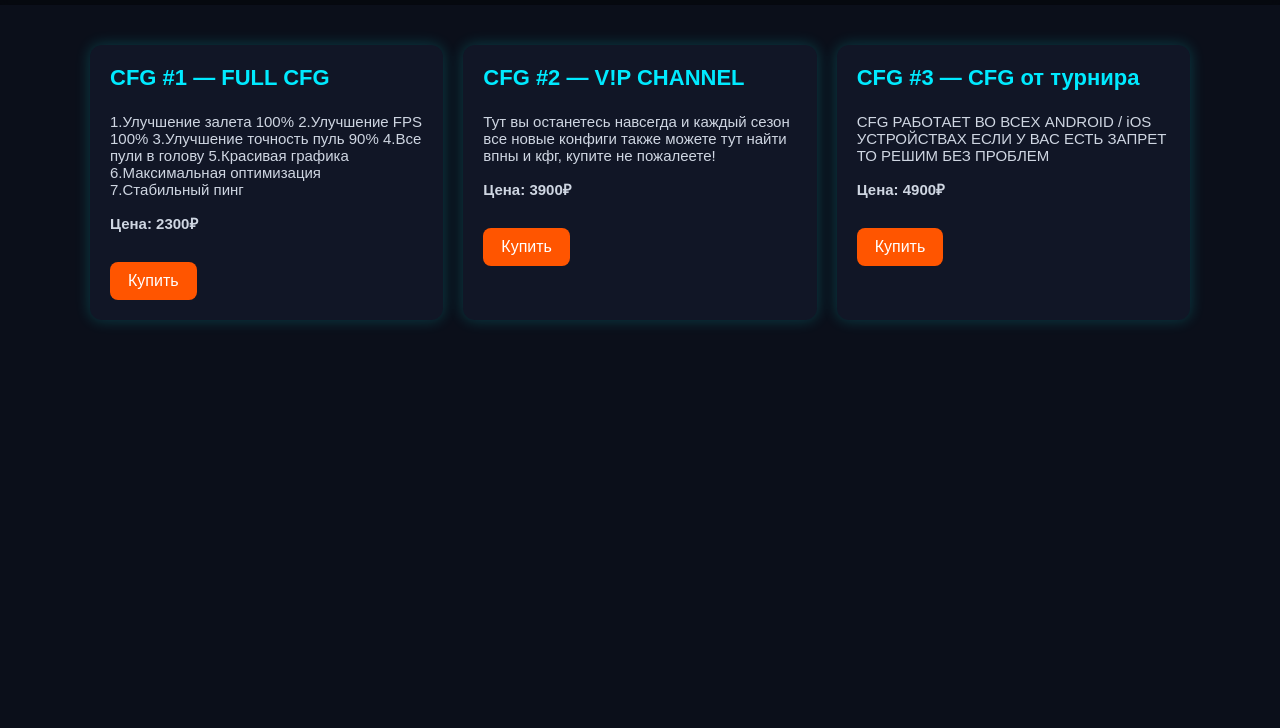
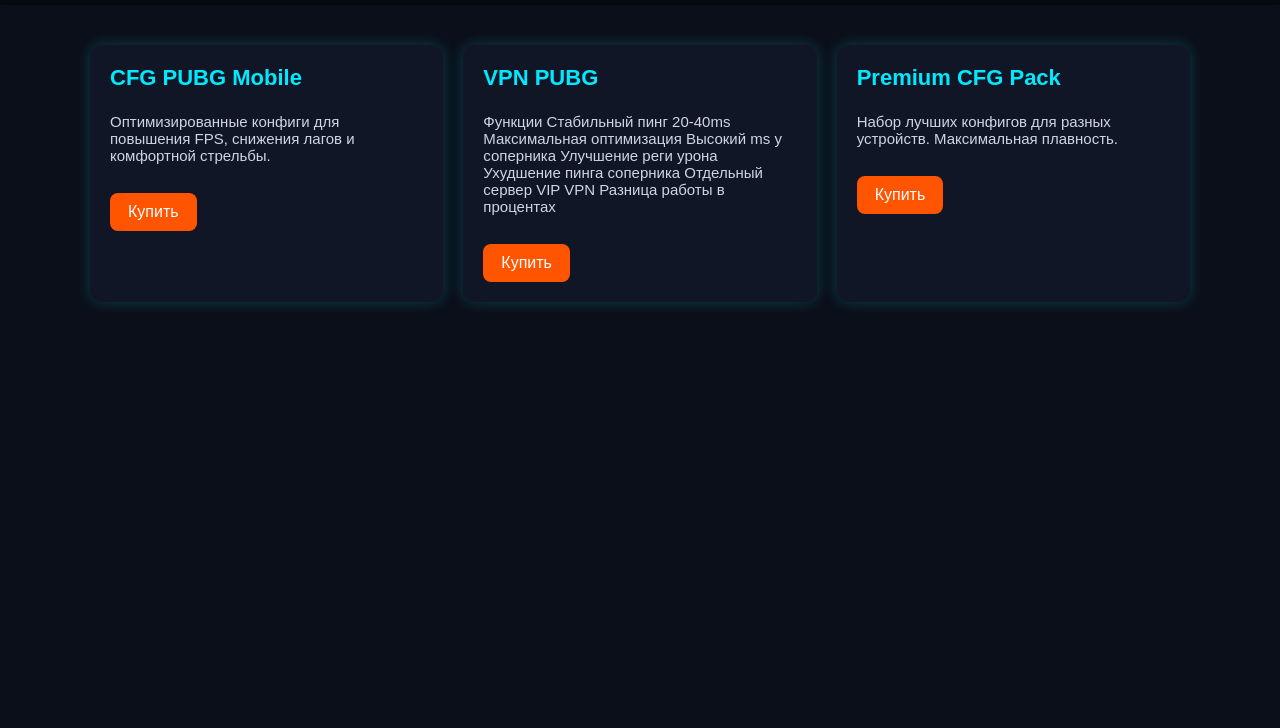
Before and after one commit to hayotbek003/as, a plain HTML site: page products.html in a window 1280 px wide. Shown: the part 72-800 px from the top of the page. Drawn offline with Linux system fonts and the light colour scheme.

Commit message:
Update products.html

```diff
--- a/products.html
+++ b/products.html
@@ -3,7 +3,7 @@
 <head>
     <meta charset="UTF-8" />
     <meta name="viewport" content="width=device-width, initial-scale=1.0" />
-    <title>Felix — CFG Пакеты</title>
+    <title>Felix — Товары</title>
     <style>
         body {
             margin: 0;
@@ -30,7 +30,7 @@
             max-width: 1100px;
             margin: 40px auto;
         }
-        .cfg-grid {
+        .product-grid {
             display: grid;
             grid-template-columns: repeat(auto-fit, minmax(270px, 1fr));
             gap: 20px;
@@ -55,12 +55,6 @@
             color: #cfd6e2;
             font-size: 15px;
         }
-        .price {
-            margin-top: 10px;
-            font-size: 18px;
-            color: #ff5500;
-            font-weight: bold;
-        }
         .btn {
             display: inline-block;
             margin-top: 14px;
@@ -78,50 +72,45 @@
 </head>
 <body>
     <header>
-    <h1>CFG Пакеты от Felix</h1>
+        <h1>Товары Felix</h1>
     </header>
 
     <div class="container">
-    <div class="cfg-grid">
+<div class="product-grid">
 
     <div class="card">
-            <h3>CFG #1 — FULL CFG</h3>
-            <p> 1.Улучшение залета 100%
-                2.Улучшение FPS 100%
-                3.Улучшение точность пуль 90%
-                4.Все пули в голову
-                5.Красивая графика
-                6.Максимальная оптимизация
-                7.Стабильный пинг</p>
-            <p class="price">Цена: 2300₽</p>
-            <a href="https://t.me/uktamgg?text=Привет,%20я%20хочу%20купить%20CFG%20—%20FULL%20CFG"
-               class="btn" target="_blank">Купить</a>
+        <h3>CFG PUBG Mobile</h3>
+        <p>Оптимизированные конфиги для повышения FPS, снижения лагов и комфортной стрельбы.</p>
+        <a href="cfg.html" class="btn">Купить</a>
     </div>
 
     <div class="card">
-            <h3>CFG #2 — V!P CHANNEL</h3>
-            <p> Тут вы останетесь навсегда
-                и каждый сезон все
-                новые конфиги также можете
-                тут найти впны и кфг,
-                купите не пожалеете! </p>
-            <p class="price">Цена: 3900₽</p>
-            <a href="https://t.me/uktamgg?text=Привет,%20я%20хочу%20купить%20CFG%20—%20V!P%20CHANNEL"
-               class="btn" target="_blank">Купить</a>
+        <h3>VPN PUBG</h3>
+        <p>
+Функции
+Стабильный пинг 20-40ms
+Максимальная оптимизация
+Высокий ms у соперника
+Улучшение реги урона
+Ухудшение пинга соперника
+Отдельный сервер
+VIP VPN
+Разница работы в процентах</p>
+        <a href="VPN.html" class="btn">Купить</a>
     </div>
 
     <div class="card">
-            <h3>CFG #3 — CFG от турнира</h3>
-            <p> CFG РАБОТАЕТ ВО ВСЕХ
-                ANDROID / iOS УСТРОЙСТВАХ
-                ЕСЛИ У ВАС ЕСТЬ ЗАПРЕТ
-                ТО РЕШИМ БЕЗ ПРОБЛЕМ </p>
-            <p class="price">Цена: 4900₽</p>
-            <a href="https://t.me/uktamgg?text=Привет,%20я%20хочу%20купить%20CFG%20от%20турнира"
-               class="btn" target="_blank">Купить</a>
+        <h3>Premium CFG Pack</h3>
+        <p>Набор лучших конфигов для разных устройств. Максимальная плавность.</p>
+        <a href="PremiumCFG.html" class="btn">Купить</a>
     </div>
+<!--
+    <div class="card">
+        <h3>Оптимизация устройства</h3>
+        <p>Освобождение памяти, ускорение ядра, уменьшение нагрева.</p>
+        <a href="Optimization.html" class="btn">Купить</a>
+    </div> -->
 
-    </div>
 </div>
 
     </div>
```
Lines whose indentation alone changed are shown as unchanged.
